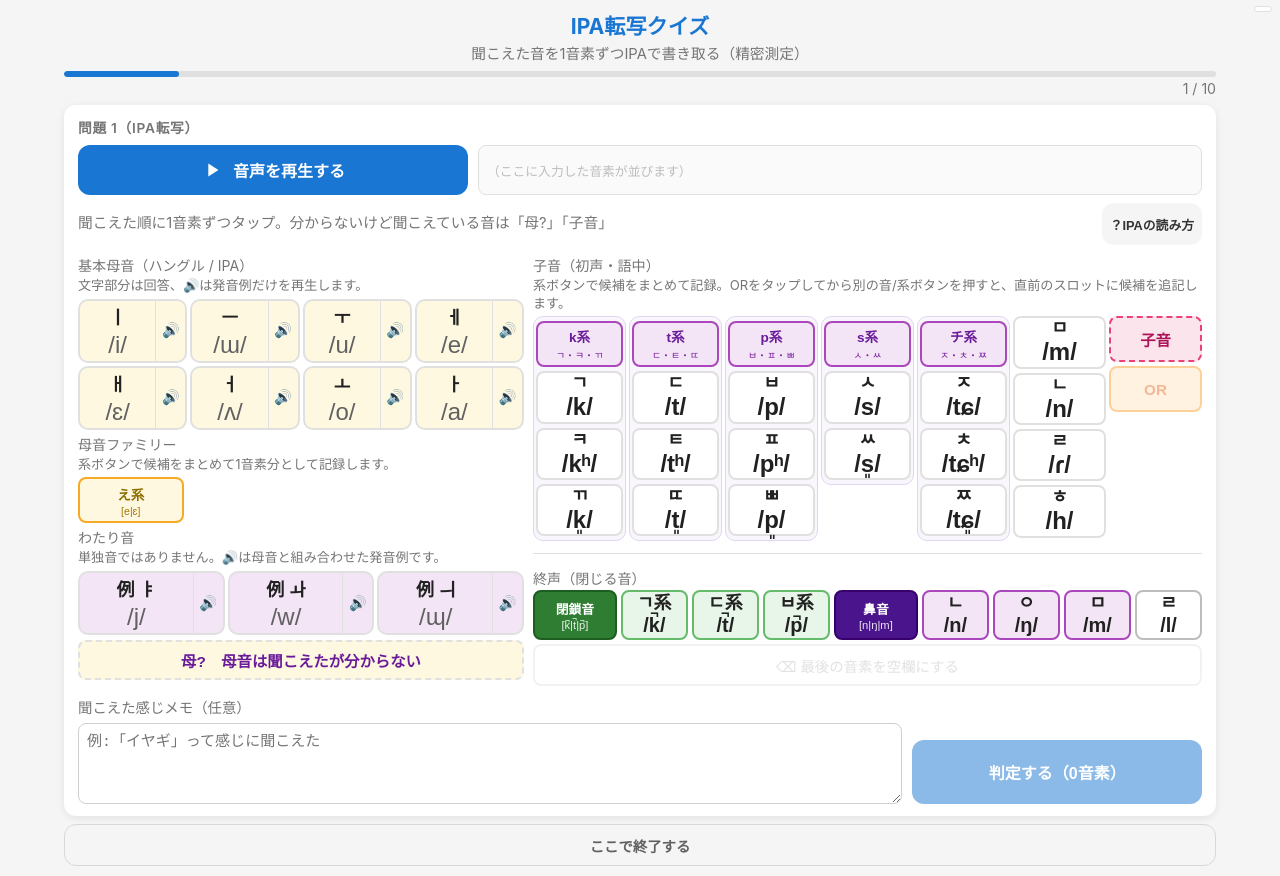
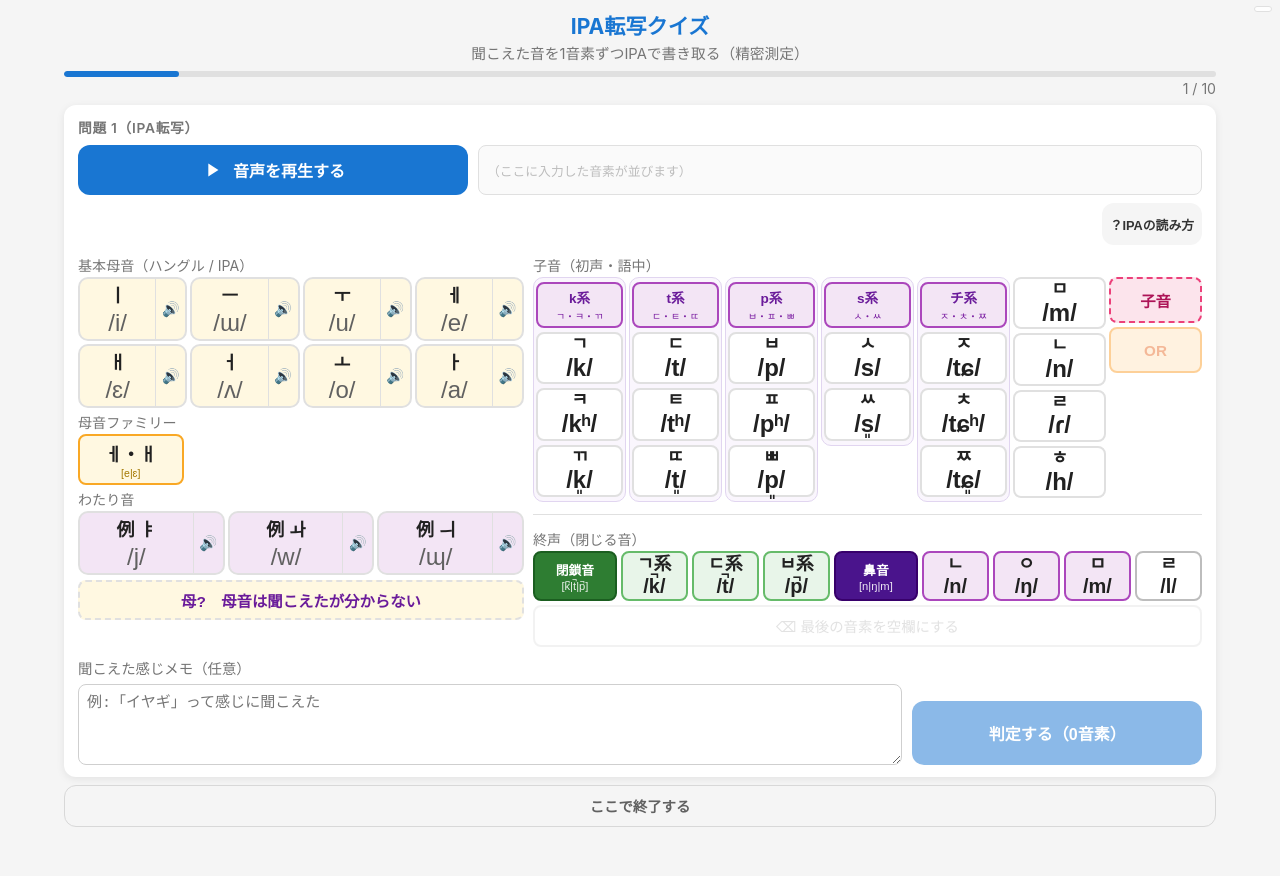
Before and after one commit to open-hearted/Acqire-all-hangul, a Next.js app: page /transcribe in a window 1280 px wide. Both pictures are taken after a click on the button "スタート". After the commit the page ends 837 px from the top, so only its background shows below. Built offline with nearby package versions, Linux system fonts and the light colour scheme.

Commit message:
feat: update vowel family button styles and labels for improved clarity

```diff
--- a/src/app/globals.css
+++ b/src/app/globals.css
@@ -963,6 +963,13 @@ body {
   cursor: pointer;
 }
 
+.vowel-family-hangul {
+  color: #212121;
+  font-size: 1.125rem;
+  font-weight: 600;
+  white-space: nowrap;
+}
+
 .vowel-family-btn:active {
   transform: scale(0.96);
   background: #ffecb3;
--- a/src/app/transcribe/page.tsx
+++ b/src/app/transcribe/page.tsx
@@ -110,7 +110,7 @@ const GLIDES: VowelButtonInfo[] = [
 
 const VOWEL_FAMILIES: PhonemeFamilyInfo[] = [
   {
-    label: "え系",
+    label: "ㅔ・ㅐ",
     hangul: "ㅔ・ㅐ",
     members: [
       { phoneme: "e", hangul: "ㅔ" },
@@ -729,18 +729,9 @@ export default function TranscribeQuizPage() {
 
   function renderKeyboard() {
     const disabled = judgement !== null;
-    const activeCandidateCount =
-      activeSlot === null ? 0 : heard[activeSlot]?.candidates.length ?? 0;
     return (
       <div className="input-wrap transcription-keyboard">
-        <div className="keyboard-toolbar" style={{ display: "flex", justifyContent: "space-between", alignItems: "center", marginBottom: "8px" }}>
-          <span className="input-label" style={{ marginBottom: 0 }}>
-            {orMode
-              ? `${activeSlot! + 1}番目のスロットにOR候補を追加中（${activeCandidateCount}個）`
-              : pendingOr
-                ? "OR: 次にタップした音/系統を直前のスロットに追記します"
-                : "聞こえた順に1音素ずつタップ。分からないけど聞こえている音は「母?」「子音」"}
-          </span>
+        <div className="keyboard-toolbar" style={{ display: "flex", justifyContent: "flex-end", alignItems: "center", marginBottom: "8px" }}>
           <button
             type="button"
             className="btn-reset"
@@ -778,18 +769,24 @@ export default function TranscribeQuizPage() {
                 </div>
               );
             })}
+
+            <div className="ipa-group-label" style={{ marginTop: "1rem" }}>候補の追記（OR）</div>
+            <div className="stats-row" style={{ padding: "8px", background: "#fff" }}>
+              <span className="stats-level" style={{ fontSize: "0.9rem" }}>OR操作</span>
+              <span className="stats-detail" style={{ fontSize: "0.85rem" }}>
+                ORボタンをタップしてから別の音/系ボタンを押すと、直前の音素にOR候補として追記されます。例: t系 → OR → /n/ で [t|tʰ|t͈|n] になります。
+              </span>
+            </div>
           </div>
         )}
 
         <div className="vowel-input-panel">
           <div className="ipa-group-label">基本母音（ハングル / IPA）</div>
-          <p className="ipa-input-help">文字部分は回答、🔊は発音例だけを再生します。</p>
           <div className="vowel-map">
             {BASIC_VOWELS.map((info) => renderVowelChoice(info))}
           </div>
 
           <div className="ipa-group-label">母音ファミリー</div>
-          <p className="ipa-input-help">系ボタンで候補をまとめて1音素分として記録します。</p>
           <div className="vowel-family-row">
             {VOWEL_FAMILIES.map((family) => {
               const familyPhonemes = family.members.map((member) => member.phoneme);
@@ -800,10 +797,10 @@ export default function TranscribeQuizPage() {
                   className="vowel-family-btn"
                   disabled={disabled || orMode}
                   onClick={() => inputConsonantFamily(familyPhonemes)}
-                  aria-label={`${family.label}、${family.hangul}、候補 ${familyPhonemes.join("、")} を1音素分として回答に入れる`}
+                  aria-label={`${family.hangul}、候補 ${familyPhonemes.join("、")} を1音素分として回答に入れる`}
                   title={`${family.hangul}：/${familyPhonemes.join(" | ")}/ を候補にする`}
                 >
-                  <span>{family.label}</span>
+                  <span className="vowel-family-hangul">{family.hangul}</span>
                   <span className="vowel-family-bracket">[{familyPhonemes.join("|")}]</span>
                 </button>
               );
@@ -811,7 +808,6 @@ export default function TranscribeQuizPage() {
           </div>
 
           <div className="ipa-group-label">わたり音</div>
-          <p className="ipa-input-help">単独音ではありません。🔊は母音と組み合わせた発音例です。</p>
           <div className="glide-grid">
             {GLIDES.map((info) => renderVowelChoice(info, true))}
           </div>
@@ -830,7 +826,6 @@ export default function TranscribeQuizPage() {
 
         <div className="consonant-input-panel">
           <div className="ipa-group-label">子音（初声・語中）</div>
-          <p className="ipa-input-help">系ボタンで候補をまとめて記録。ORをタップしてから別の音/系ボタンを押すと、直前のスロットに候補を追記します。</p>
           <div className="consonant-onset-grid" aria-label="初声・語中の子音">
             {CONSONANT_FAMILIES.map((family) => {
               const familyPhonemes = family.members.map((member) => member.phoneme);
@@ -895,8 +890,8 @@ export default function TranscribeQuizPage() {
                 disabled={disabled || (activeSlot === null && heard.length === 0)}
                 onClick={togglePendingOr}
                 aria-pressed={pendingOr}
-                aria-label="OR。次にタップした音または系統を直前のスロットに追記する"
-                title="次にタップした音/系統を直前のスロットにOR候補として追記します"
+                aria-label="OR。次にタップした音または系統を直前の音素に追記する"
+                title="次にタップした音/系統を直前の音素にOR候補として追記します"
               >
                 OR
               </button>
```
